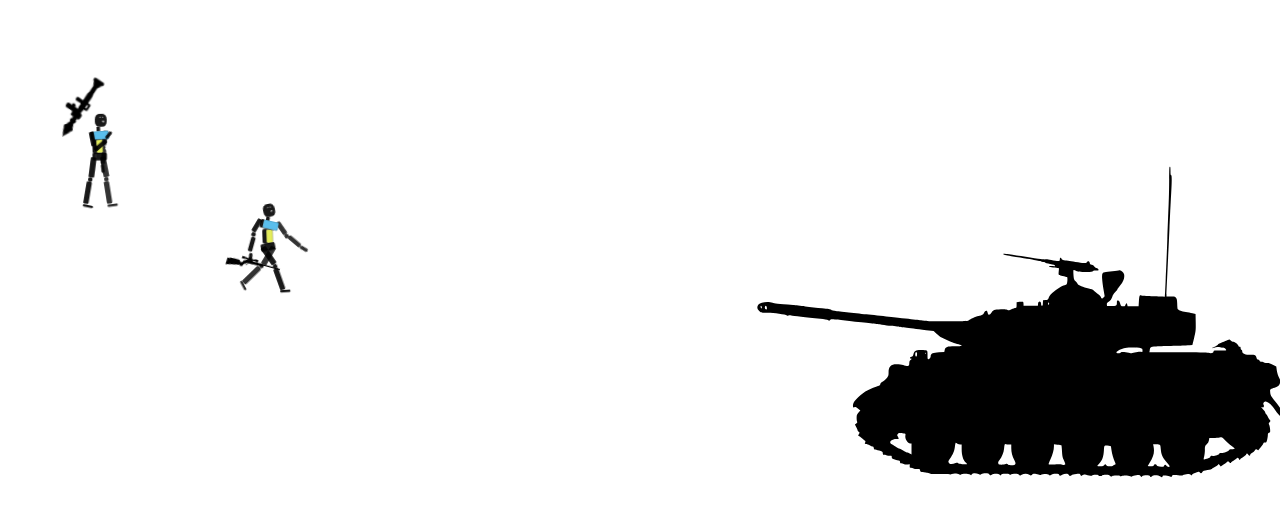
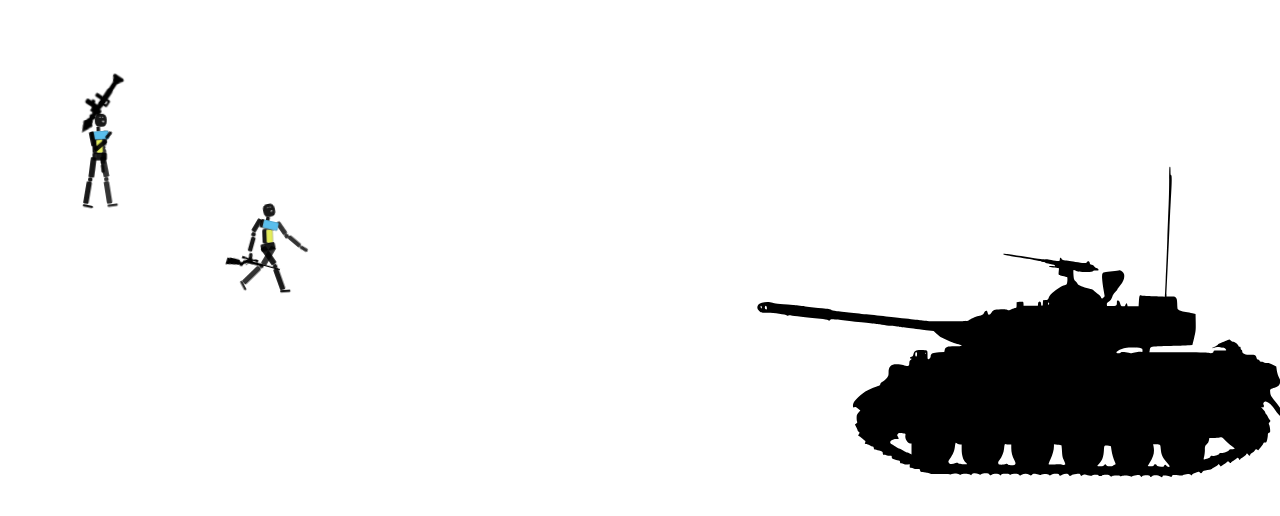
Before and after one commit to stantoha/running__man, a plain HTML site: page index.html in a window 1280 px wide. Shown: the top 516 px of the page. Drawn offline with Linux system fonts and the light colour scheme.

Commit message:
Update style.css

```diff
--- a/style.css
+++ b/style.css
@@ -388,7 +388,7 @@ li:nth-child(even).human{
 
 .bazooka img{
 transform: scale(3) rotate(180deg);
-left:-100px;
+left:100px;
 top:0;
 }
 
```
